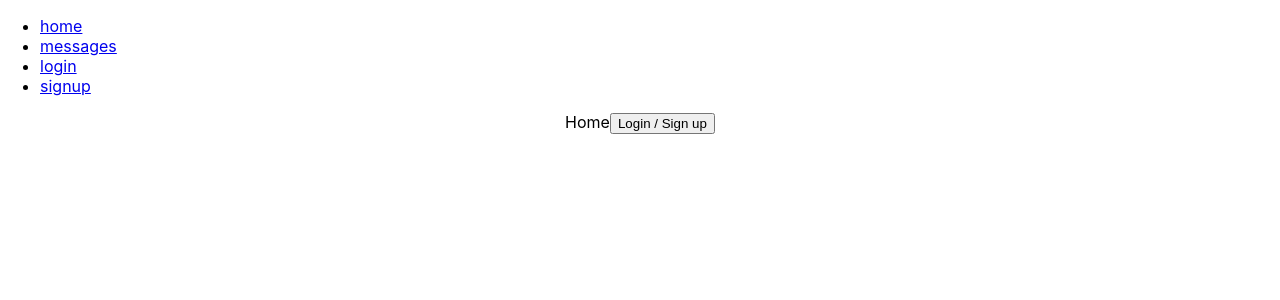
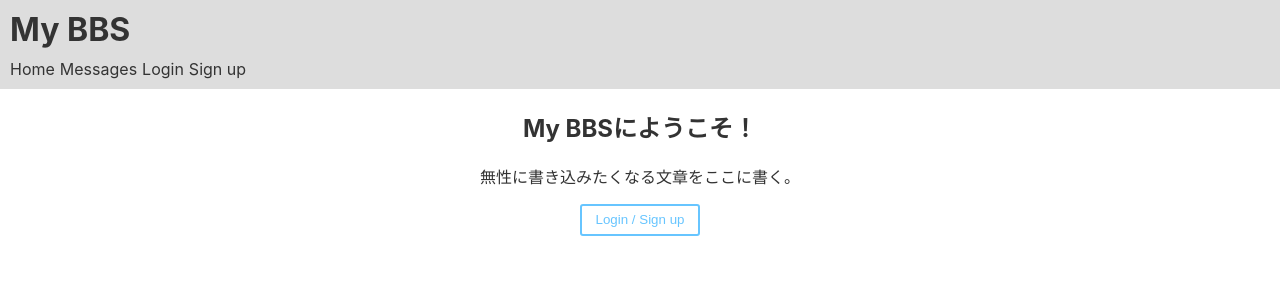
Before and after one commit to kaibadash/rails_firebase_auth_example, a React (Create React App) app in the folder frontend/: page / in a window 1280 px wide. Shown: the top 300 px of the page. Built offline with nearby package versions, Linux system fonts and the light colour scheme.

Commit message:
Separate components: PositiveButton

```diff
--- a/frontend/src/App.css
+++ b/frontend/src/App.css
@@ -1,38 +1,13 @@
 .App {
   text-align: center;
+  color: #333;
 }
 
-.App-logo {
-  height: 40vmin;
-  pointer-events: none;
+.App > p {
+  font-size: 2em;
 }
 
-@media (prefers-reduced-motion: no-preference) {
-  .App-logo {
-    animation: App-logo-spin infinite 20s linear;
-  }
+.topContainer {
+  display: flex;
+  justify-content: center;
 }
-
-.App-header {
-  background-color: #282c34;
-  min-height: 100vh;
-  display: flex;
-  flex-direction: column;
-  align-items: center;
-  justify-content: center;
-  font-size: calc(10px + 2vmin);
-  color: white;
-}
-
-.App-link {
-  color: #61dafb;
-}
-
-@keyframes App-logo-spin {
-  from {
-    transform: rotate(0deg);
-  }
-  to {
-    transform: rotate(360deg);
-  }
-}
--- a/frontend/src/App.tsx
+++ b/frontend/src/App.tsx
@@ -1,21 +1,26 @@
 import React from "react";
 import "./App.css";
-import { withRouter } from 'react-router';
+import { withRouter } from "react-router";
 import { RouteComponentProps } from "react-router-dom";
+import PositiveButton from "./components/PositiveButton";
 
-interface AppProps extends RouteComponentProps<{}> {
-}
+interface AppProps extends RouteComponentProps<{}> {}
 
 class App extends React.Component<AppProps> {
   handleLogin = () => {
-    this.props.history.push('/login')
-  }
+    this.props.history.push("/login");
+  };
 
   render() {
     return (
       <div className="App">
-        Home
-        <button onClick={() => this.handleLogin()}>Login / Sign up</button>
+        <div className="topContainer">
+          <div>
+            <h2>My BBSにようこそ！</h2>
+            <p>無性に書き込みたくなる文章をここに書く。</p>
+          </div>
+        </div>
+        <PositiveButton onClick={ this.handleLogin.bind(this)} label="Login / Sign up"></PositiveButton>
       </div>
     );
   }
--- /dev/null
+++ b/frontend/src/components/PositiveButton.css
@@ -0,0 +1,15 @@
+.PositiveButton {
+  display: inline-block;
+  padding: 0.5em 1em;
+  text-decoration: none;
+  background: #fff;
+  color: #67c5ff;
+  border: solid 2px #67c5ff;
+  border-radius: 3px;
+  transition: .4s;
+}
+
+.PositiveButton:hover {
+  background: #67c5ff;
+  color: white;
+}
--- /dev/null
+++ b/frontend/src/components/PositiveButton.tsx
@@ -0,0 +1,23 @@
+import React from "react";
+import "./PositiveButton.css";
+
+interface ButtonProps {
+  label: string;
+  onClick: () => void;
+}
+
+class PositiveButton extends React.Component<ButtonProps, {}> {
+  constructor(props: ButtonProps, state: {}) {
+    super(props);
+  }
+
+  render() {
+    return (
+      <button className="PositiveButton" onClick={() => this.props.onClick()}>
+        {this.props.label}
+      </button>
+    );
+  }
+}
+
+export default PositiveButton;
--- a/frontend/src/index.tsx
+++ b/frontend/src/index.tsx
@@ -7,25 +7,11 @@ import Login from "./pages/Login";
 import SignUp from "./pages/SignUp";
 import reportWebVitals from "./reportWebVitals";
 import { BrowserRouter as Router, Route, Switch, Link } from "react-router-dom";
+import Header from "./pages/Header";
 
 ReactDOM.render(
     <Router>
-      <div>
-        <ul>
-          <li>
-            <Link to="/">home</Link>
-          </li>
-          <li>
-            <Link to="/messages">messages</Link>
-          </li>
-          <li>
-            <Link to="/login">login</Link>
-          </li>
-          <li>
-            <Link to="/signup">signup</Link>
-          </li>
-        </ul>
-      </div>
+      <Header></Header>
       <Switch>
         <Route exact path="/" component={App}></Route>
         <Route path="/messages" component={Messages}></Route>
--- /dev/null
+++ b/frontend/src/pages/Header.css
@@ -0,0 +1,30 @@
+.Header {
+  background-color: #ddd;
+  color: #333;
+  padding: 10px;
+}
+
+h1 {
+  size: 2em;
+  margin: 0px;
+  padding-bottom: 10px;
+}
+
+.Header ul {
+  margin: 0px;
+  padding: 0px;
+  display: flex;
+}
+
+.Header ul li {
+  margin: 0px;
+  padding: 0px;
+  list-style: none;
+  display: block;
+  margin-right: 5px;
+}
+
+.Header a {
+  text-decoration: none;
+  color: #333;
+}
--- /dev/null
+++ b/frontend/src/pages/Header.tsx
@@ -0,0 +1,29 @@
+import React from "react";
+import { Link } from "react-router-dom";
+import "./Header.css";
+
+class Header extends React.Component<{}> {
+  render() {
+    return (
+      <div className="Header">
+        <h1>My BBS</h1>
+        <ul>
+          <li>
+            <Link to="/">Home</Link>
+          </li>
+          <li>
+            <Link to="/messages">Messages</Link>
+          </li>
+          <li>
+            <Link to="/login">Login</Link>
+          </li>
+          <li>
+            <Link to="/signup">Sign up</Link>
+          </li>
+        </ul>
+      </div>
+    );
+  }
+}
+
+export default Header;
--- a/frontend/src/pages/Messages.tsx
+++ b/frontend/src/pages/Messages.tsx
@@ -3,7 +3,7 @@ import { withRouter } from "react-router";
 import { RouteComponentProps } from "react-router-dom";
 import AuthorizationService from "../services/AuthorizationService";
 import MessageService from "../services/MessageService";
-import Form from "./Form";
+import Form from "../components/Form";
 
 interface Message {
   user: {
```
Also changed, not shown: frontend/src/pages/Layout.tsx (deleted, +0 -11 lines), frontend/src/components/Form.tsx (renamed from frontend/src/pages/Form.tsx).
